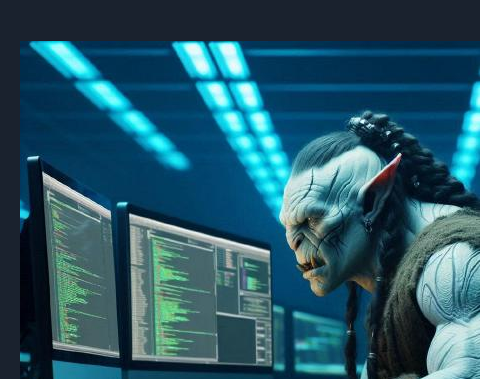
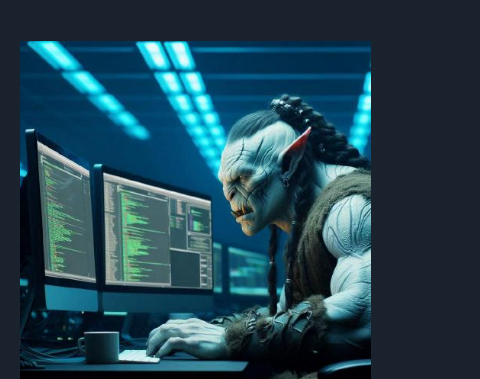
Before and after one commit to Bossola-Yannick/Bossola-Yannick.github.io, a plain HTML site: page index.html in a window 390 px wide. Shown: the part 406-785 px from the top of the page, 480 px wide, since content can reach past the window. Drawn offline with Linux system fonts and the light colour scheme.

Commit message:
feat: rectification taille avatar

```diff
--- a/style.css
+++ b/style.css
@@ -203,6 +203,9 @@ a {
 }
 /* min 500px-max 800px */
 @media screen and (max-width: 400px) {
+  .avatar-img {
+    max-width: 100%;
+  }
   .projet-box {
     flex-direction: column;
   }
```
